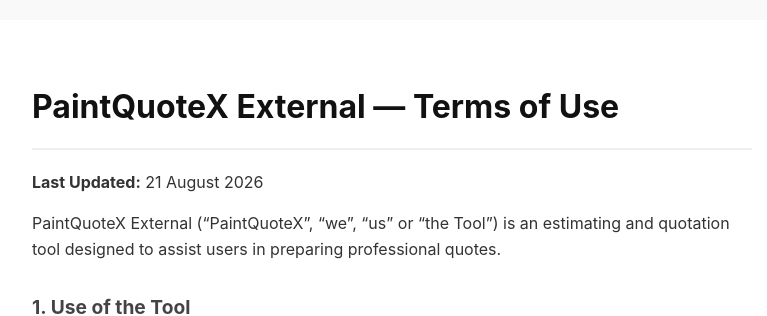
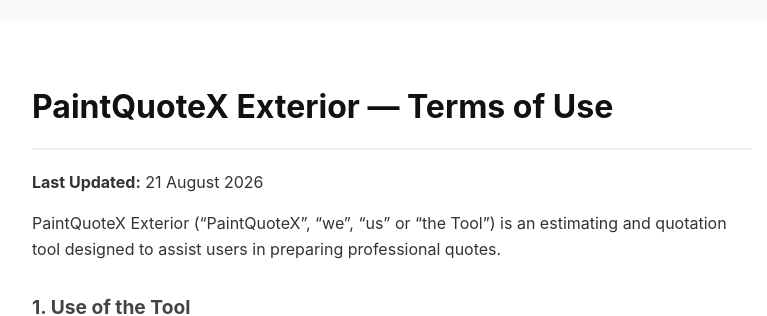
Before and after one commit to arthousepaintingau/Art-house-external-estimator, a plain HTML site: page terms.html in a window 1280 px wide. Shown: the top 316 px of the page, without its empty margins (248-1015 px from the left). Drawn offline with Linux system fonts and the light colour scheme.

Commit message:
Update title and headings to 'Exterior'

```diff
--- a/terms.html
+++ b/terms.html
@@ -3,7 +3,7 @@
 <head>
     <meta charset="UTF-8">
     <meta name="viewport" content="width=device-width, initial-scale=1.0">
-    <title>Terms of Use - PaintQuoteX</title>
+    <title>Terms of Use - PaintQuoteX Exterior</title>
     <style>
         body { font-family: -apple-system, BlinkMacSystemFont, "Segoe UI", Roboto, Helvetica, Arial, sans-serif; line-height: 1.6; color: #333; max-width: 800px; margin: 0 auto; padding: 20px; background-color: #f9f9f9; }
         .container { background-color: #fff; padding: 40px; border-radius: 8px; box-shadow: 0 4px 6px rgba(0,0,0,0.05); }
@@ -14,9 +14,9 @@
 </head>
 <body>
     <div class="container">
-        <h1>PaintQuoteX External — Terms of Use</h1>
+        <h1>PaintQuoteX Exterior — Terms of Use</h1>
         <p><strong>Last Updated:</strong> 21 August 2026</p>
-        <p>PaintQuoteX External (“PaintQuoteX”, “we”, “us” or “the Tool”) is an estimating and quotation tool designed to assist users in preparing professional quotes.</p>
+        <p>PaintQuoteX Exterior (“PaintQuoteX”, “we”, “us” or “the Tool”) is an estimating and quotation tool designed to assist users in preparing professional quotes.</p>
 
         <h2>1. Use of the Tool</h2>
         <p>PaintQuoteX provides calculations and estimates based on information entered by the user. The Tool is provided as an estimating aid only and does not replace professional inspection, measurement or business judgment.</p>
```
